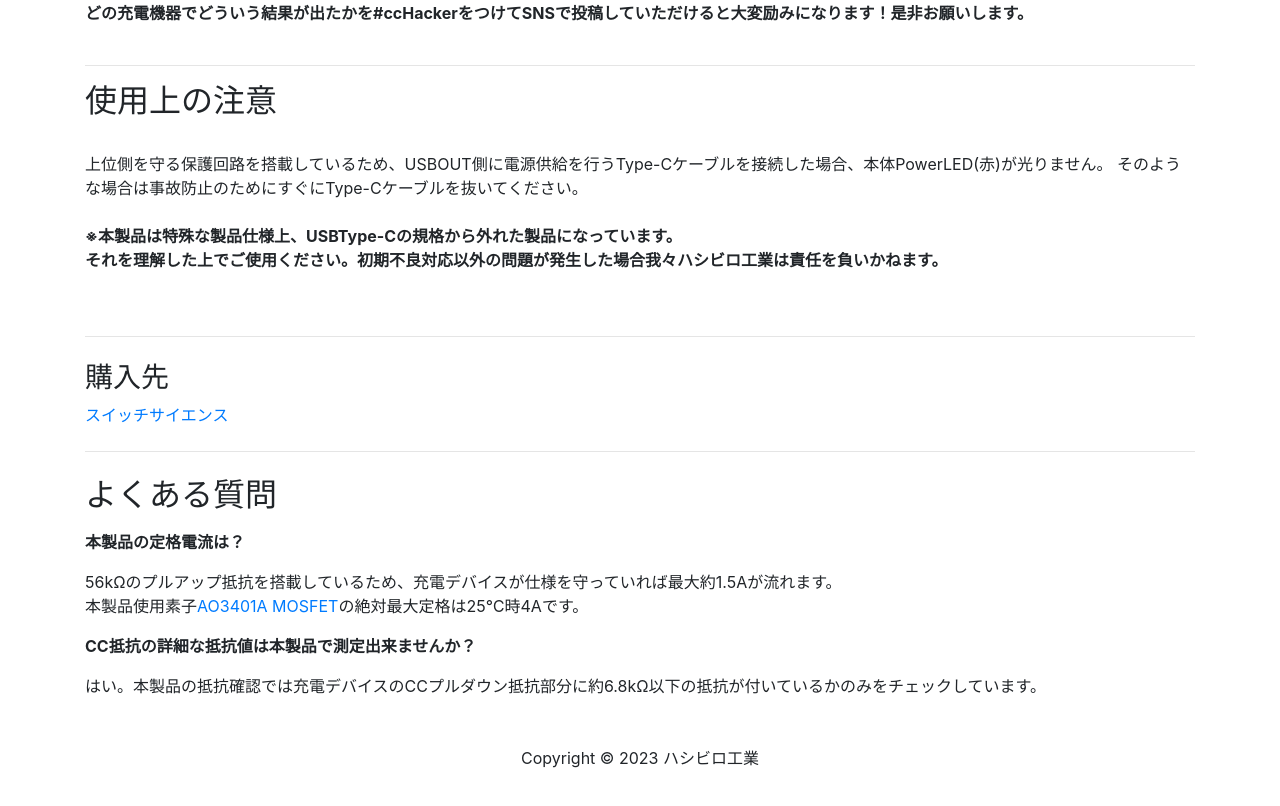
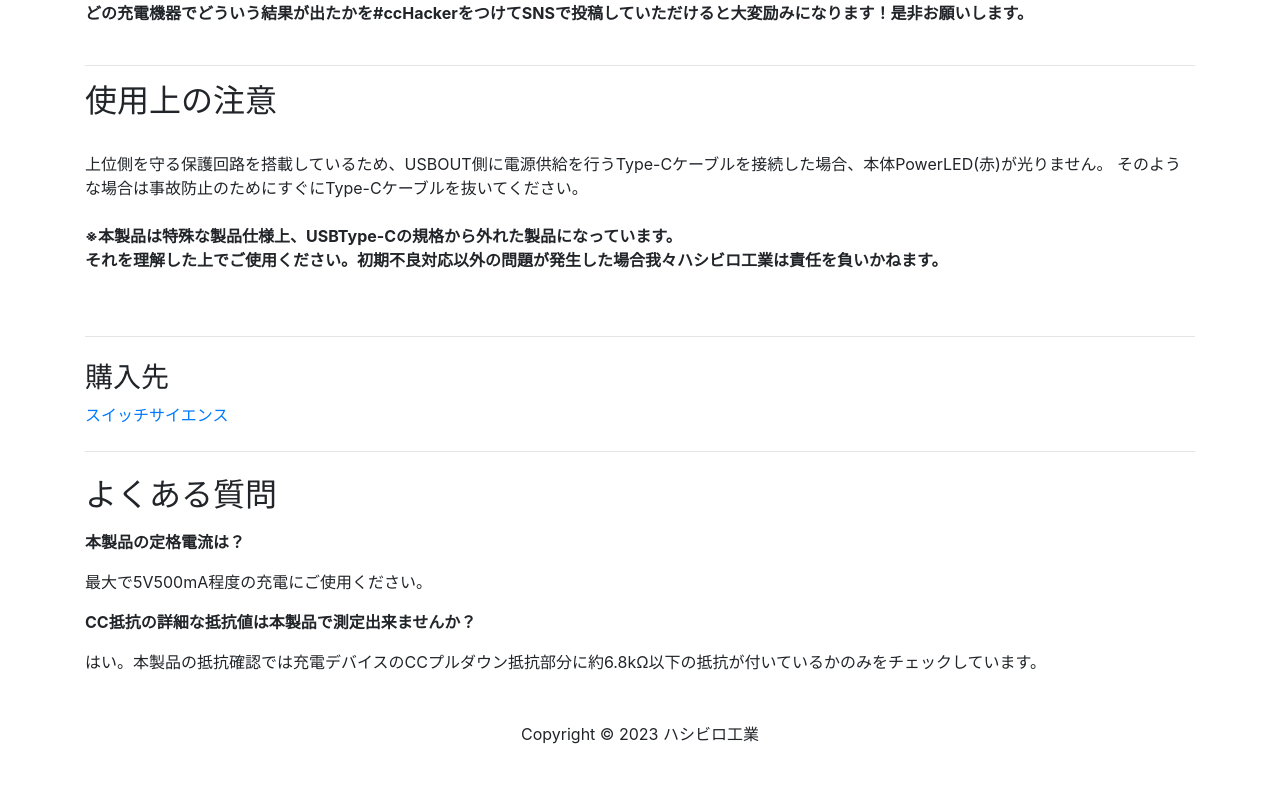
Before and after one commit to HSBL-ko-gyo/HSBL-100, a plain HTML site: page docs/index.html in a window 1280 px wide. Shown: the part 3336-4142 px from the top of the page. Drawn offline with nearby package versions, Linux system fonts and the light colour scheme.

Commit message:
Update index.html

```diff
--- a/docs/index.html
+++ b/docs/index.html
@@ -178,8 +178,7 @@
             <h2>よくある質問</h2>
             <div class="faq-item my-3">
                 <p class="faq-question">本製品の定格電流は？</p>
-                <p>56kΩのプルアップ抵抗を搭載しているため、充電デバイスが仕様を守っていれば最大約1.5Aが流れます。<br>
-                    本製品使用素子<a href="https://www.digikey.jp/ja/products/detail/alpha-omega-semiconductor-inc/AO3401A/1855773" target="_blank">AO3401A MOSFET</a>の絶対最大定格は25℃時4Aです。</p>
+                <p>最大で5V500mA程度の充電にご使用ください。</p>
             </div>
             <div class="faq-item my-3">
                 <p class="faq-question">CC抵抗の詳細な抵抗値は本製品で測定出来ませんか？</p>
```
